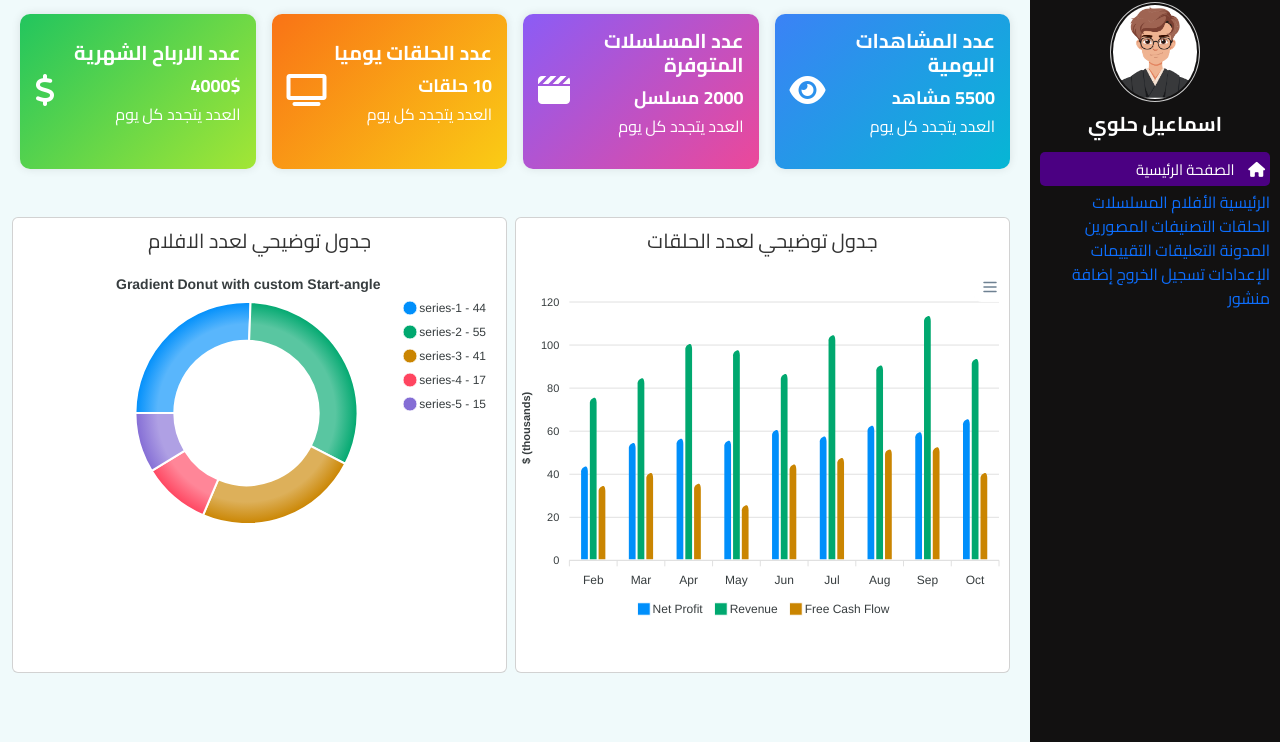
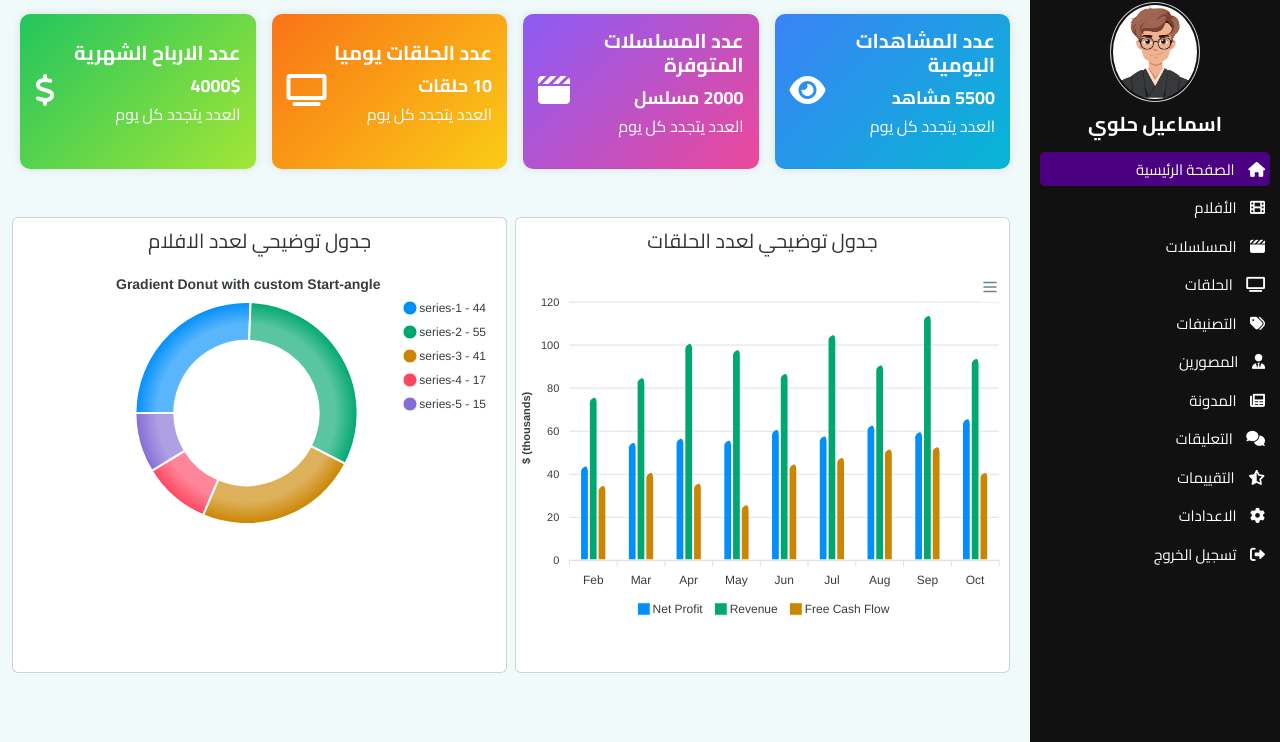
Before and after one commit to ismailhalvi/dashboard-main, a plain HTML site: page dashboard/public/index.html in a window 1280 px wide. Shown: the part 58-800 px from the top of the page. Drawn offline with nearby package versions, Linux system fonts and the light colour scheme.

Commit message:
Fix dashboard pages

```diff
--- a/dashboard/public/index.html
+++ b/dashboard/public/index.html
@@ -151,29 +151,47 @@
                     <i class="fa-solid fa-house"></i>
                     <a class="m-r-10" href="">الصفحة الرئيسية</a>
                 </li>
-                <a class="mr-10" href="index.html">الرئيسية</a>
+                <li class="mb-1">
+                    <i class="fa-solid fa-film"></i>
+                    <a class="m-r-10" href="">الأفلام</a>
+                </li>
+                <li class="mb-1">
+                    <i class="fa-solid fa-clapperboard"></i>
+                    <a class="m-r-10" href="">المسلسلات</a>
+                </li>
 
-<a class="mr-10" href="blog.html">الأفلام</a>
-
-<a class="mr-10" href="blog.html">المسلسلات</a>
-
-<a class="mr-10" href="blog.html">الحلقات</a>
-
-<a class="mr-10" href="blog.html">التصنيفات</a>
-
-<a class="mr-10" href="Photographer.html">المصورين</a>
-
-<a class="mr-10" href="blog.html">المدونة</a>
-
-<a class="mr-10" href="blog.html">التعليقات</a>
-
-<a class="mr-10" href="blog.html">التقييمات</a>
-
-<a class="mr-10" href="index.html">الإعدادات</a>
-
-<a class="mr-10" href="index.html">تسجيل الخروج</a>
-
-<a class="mr-10" href="add.post.html">إضافة منشور</a>
+                <li class="mb-1">
+                    <i class="fa-solid fa-tv"></i>
+                    <a class="m-r-10" href="">الحلقات</a>
+                </li>
+                <li class="mb-1">
+                    <i class="fa-solid fa-tags"></i>
+                    <a class="m-r-10" href="">التصنيفات</a>
+                </li>
+                <li class="mb-1">
+                    <i class="fa-solid fa-user-tie"></i>
+                    <a class="m-r-10 " href="Photographer.html" target="_blank">المصورين</a>
+                </li>
+                <li class="mb-1">
+                    <i class="fa-solid fa-newspaper"></i>
+                    <a class="m-r-10 " href="blog.html" target="_blank">المدونة</a>
+                </li>
+                <li class="mb-1">
+                    <i class="fa-solid fa-comments"></i>
+                    <a class="m-r-10" href="">التعليقات</a>
+                </li>
+                <li class="mb-1">
+                    <i class="fa-solid fa-star-half-stroke"></i>
+                    <a class="m-r-10" href="">التقييمات</a>
+                </li>
+                <li class="mb-1">
+                    <i class="fa-solid fa-gear"></i>
+                    <a class="m-r-10" href="">الاعدادات</a>
+                </li>
+                <li class="mb-1">
+                    <i class="fa-solid fa-right-from-bracket"></i>
+                    <a class="m-r-10" href="">تسجيل الخروج</a>
+                </li>
             </ul>
 
         </div>
```
